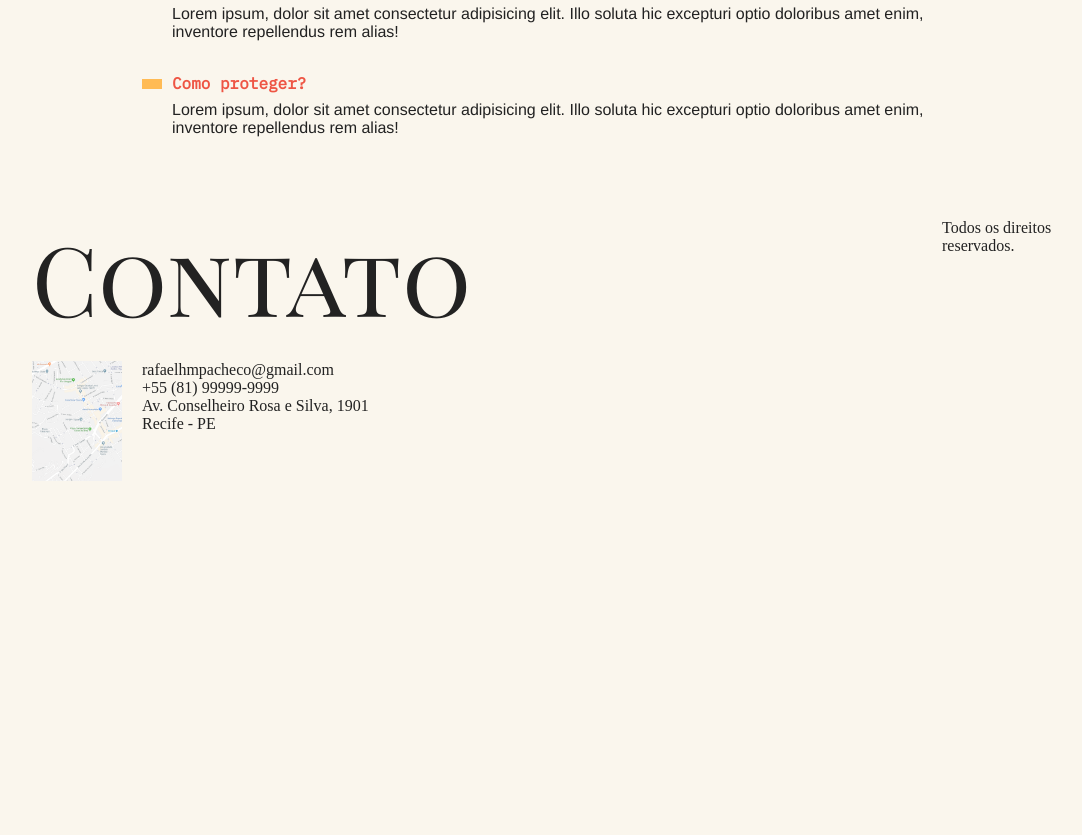
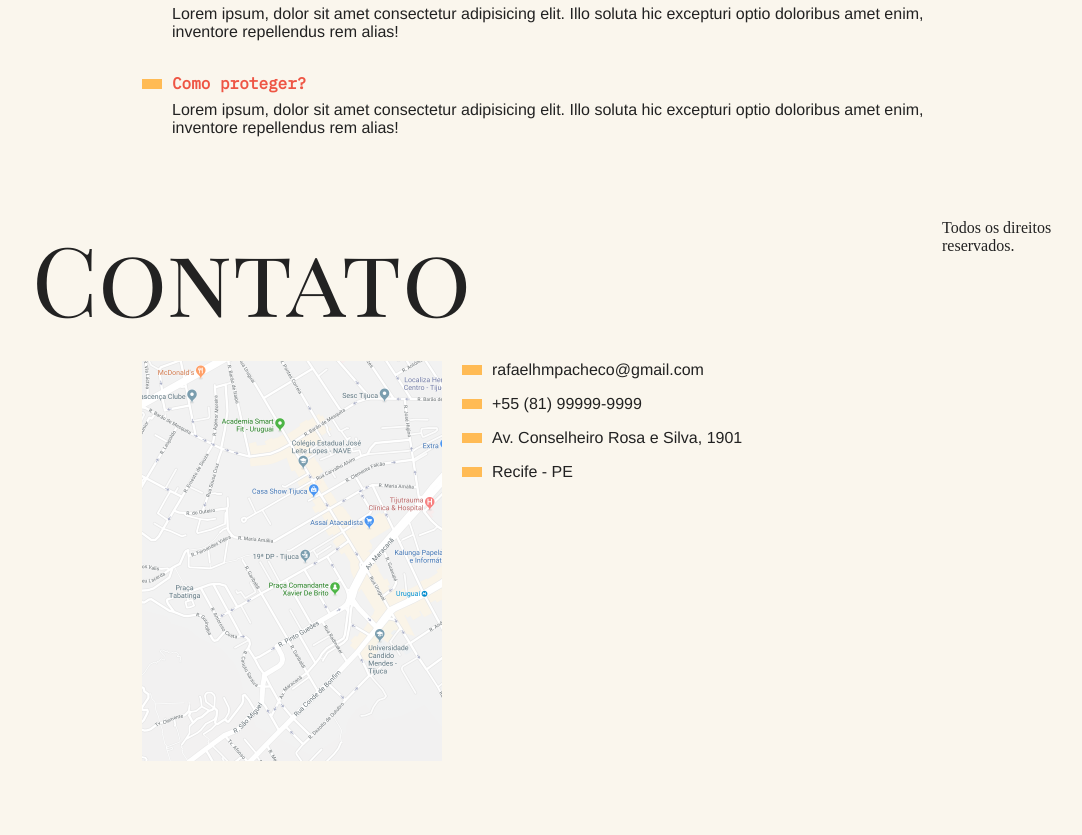
Before and after one commit to rafaelhmp/animais-fantasticos, a plain HTML site: page index.html in a window 1280 px wide. Shown: the part 1672-2507 px from the top of the page, without its empty margins (158-1240 px from the left). Before the commit the page ends 2227 px from the top, so only its background shows below. Drawn offline with Linux system fonts and the light colour scheme.

Commit message:
Estilizando contato

```diff
--- a/css/style.css
+++ b/css/style.css
@@ -150,9 +150,33 @@ body {
 }
 
 .faq-lista dd {
-  font-family: Helvetica ,Arial, sans-serif;
+  font-family: Helvetica, Arial, sans-serif;
   margin-bottom: .5rem;
   margin-left: 30px;
 }
 
 /* CONTATO */
+
+.mapa {
+  grid-column: 2;
+}
+
+.dados {
+  grid-column: 3;
+}
+
+.dados li {
+  margin-bottom: 1rem;
+  font-family: Helvetica, Arial, sans-serif;
+}
+
+.dados li::before {
+  content: '';
+  display: inline-block;
+  width: 20px;
+  height: 10px;
+  margin-right: 10px;
+  background: #FB5;
+}
+
+/* FOOTER */
```
